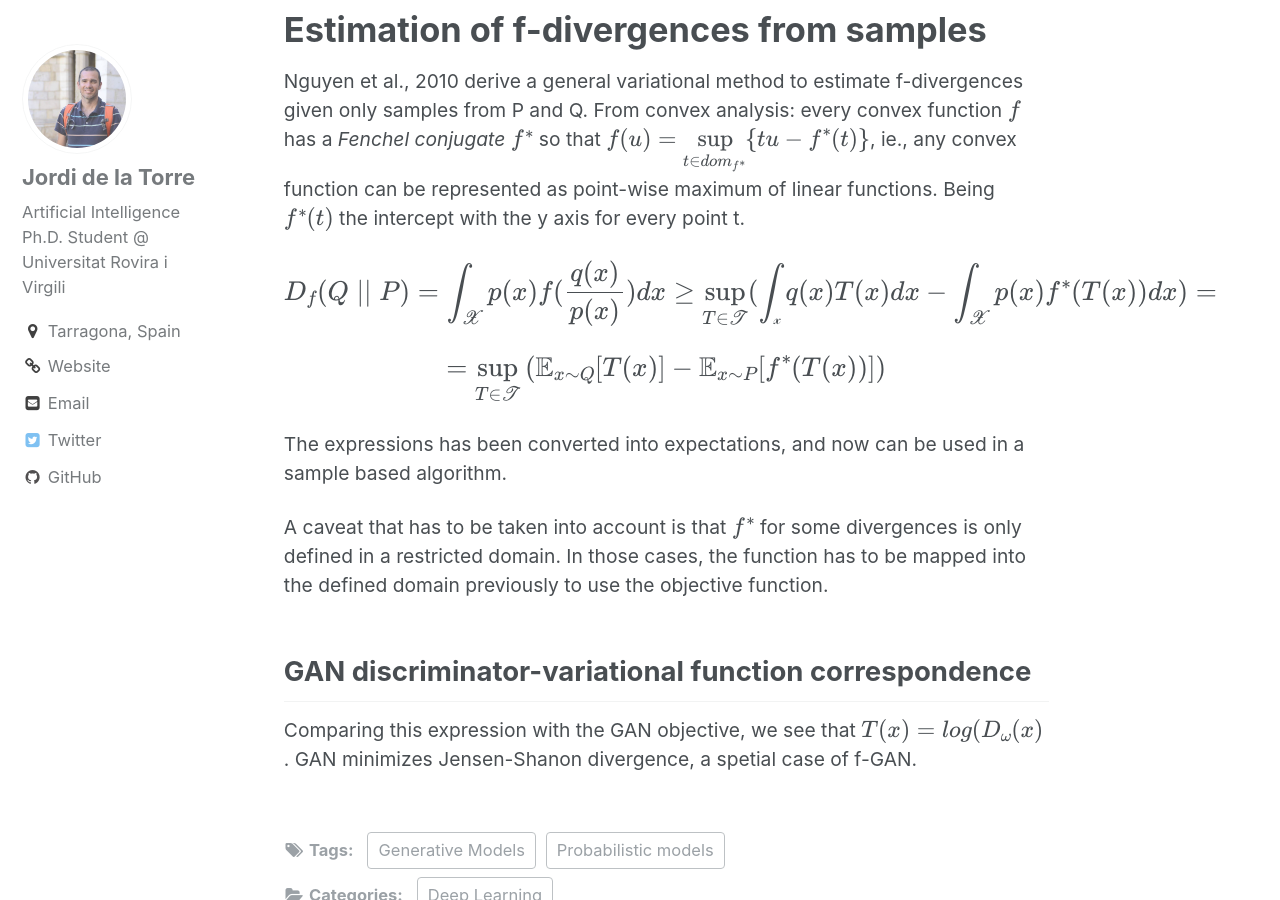
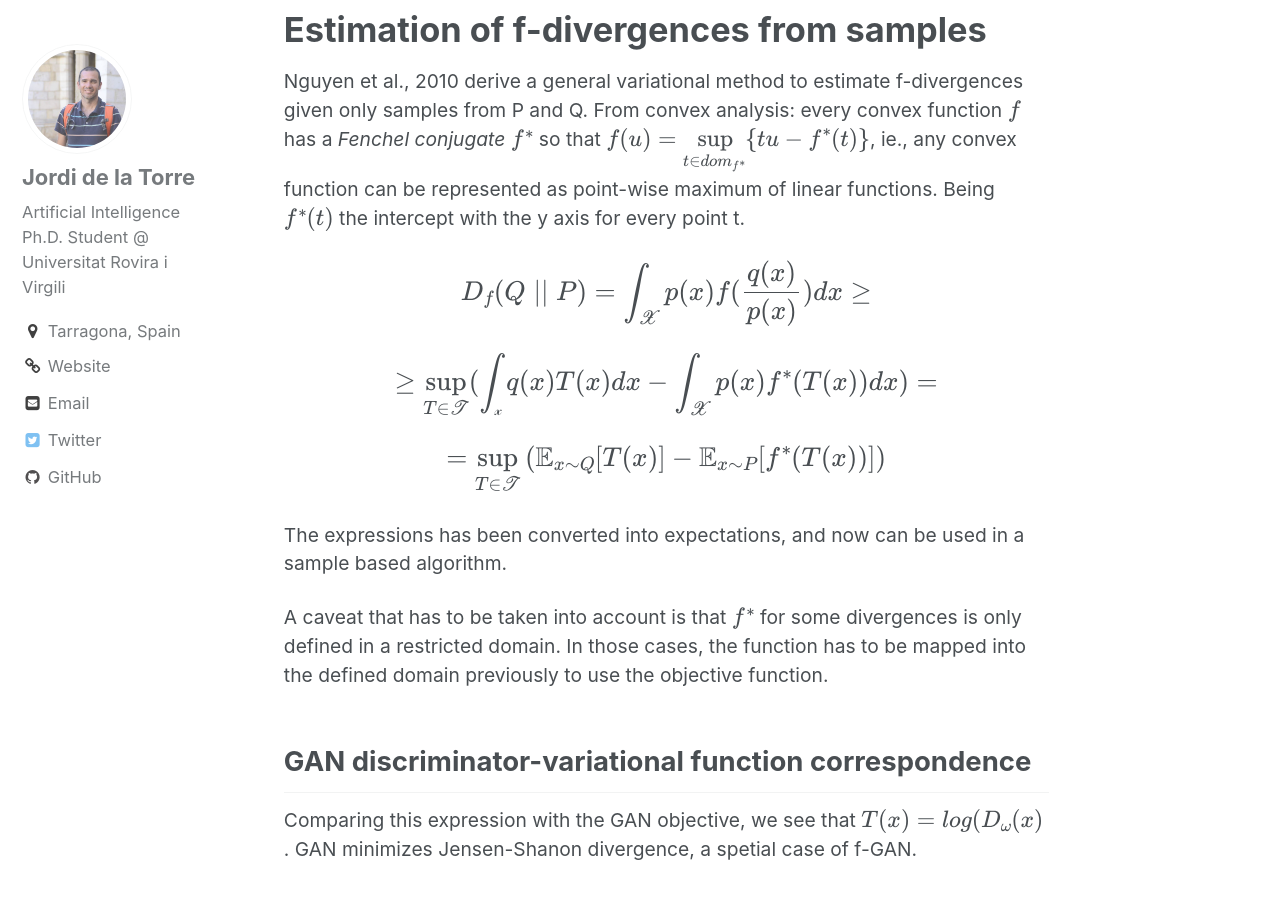
Before and after one commit to jorditg/jorditg.github.io, a Jekyll site: the page built from _posts/2018-02-20-fGAN.md, in a window 1280 px wide and 900 px high, scrolled down 5251 px. Built offline with Jekyll 4.4.1, drawn with Linux system fonts in a browser that asks for light colours; formulas are drawn with MathJax 3.

Commit message:
Update 2018-02-20-fGAN.md

```diff
--- a/_posts/2018-02-20-fGAN.md
+++ b/_posts/2018-02-20-fGAN.md
@@ -111,7 +111,13 @@ Nguyen et al., 2010 derive a general variational method to estimate f-divergence
 
 $$
 \begin{equation}
-D_f(Q \mid \mid P) = \int_{\mathscr{X}} p(x) f ( \frac{q(x)}{p(x)} ) dx \ge \displaystyle\sup_{T \in \mathscr{T}} ( \int_{\mathscr{x}} q(x)T(x)dx - \int_{\mathscr{X}}p(x)f^*(T(x))dx) =
+D_f(Q \mid \mid P) = \int_{\mathscr{X}} p(x) f ( \frac{q(x)}{p(x)} ) dx \ge
+\end{equation}
+$$
+
+$$
+\begin{equation}
+\ge \displaystyle\sup_{T \in \mathscr{T}} ( \int_{\mathscr{x}} q(x)T(x)dx - \int_{\mathscr{X}}p(x)f^*(T(x))dx) =
 \end{equation}
 $$
 
```
